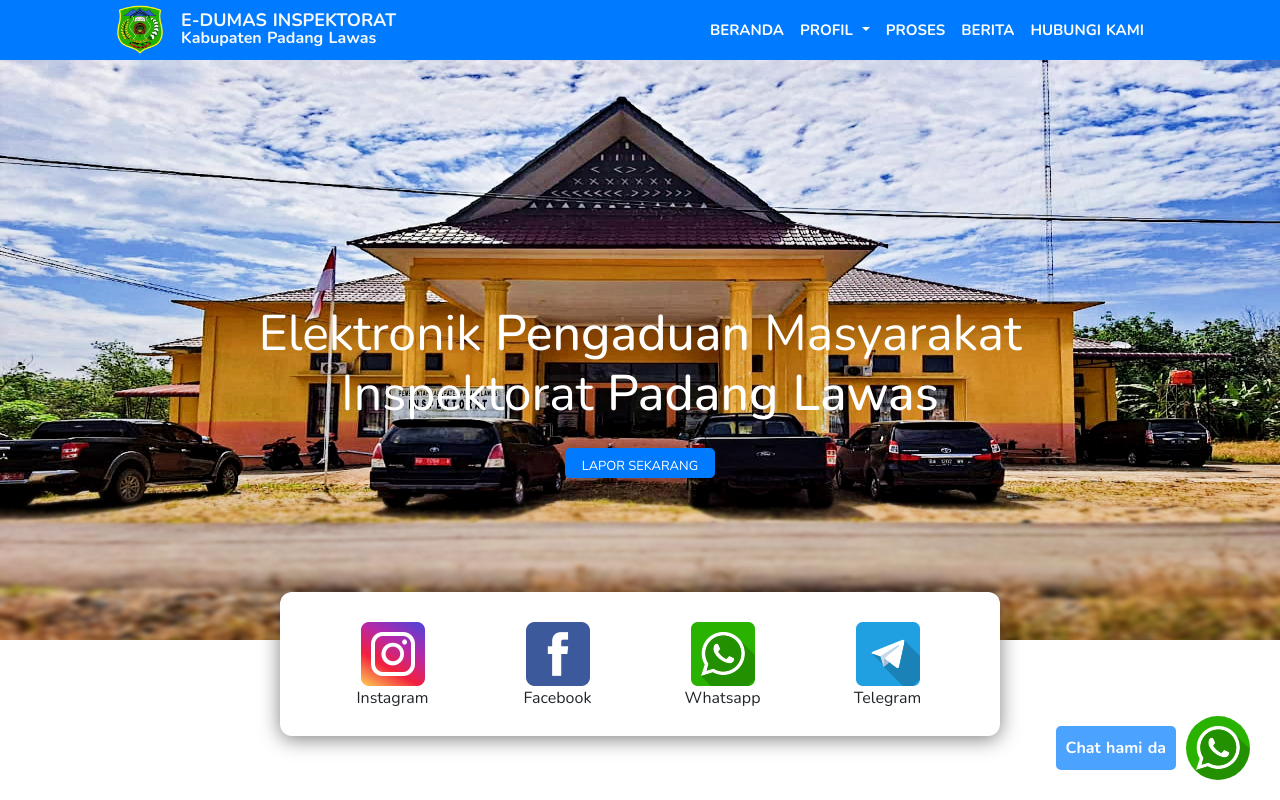
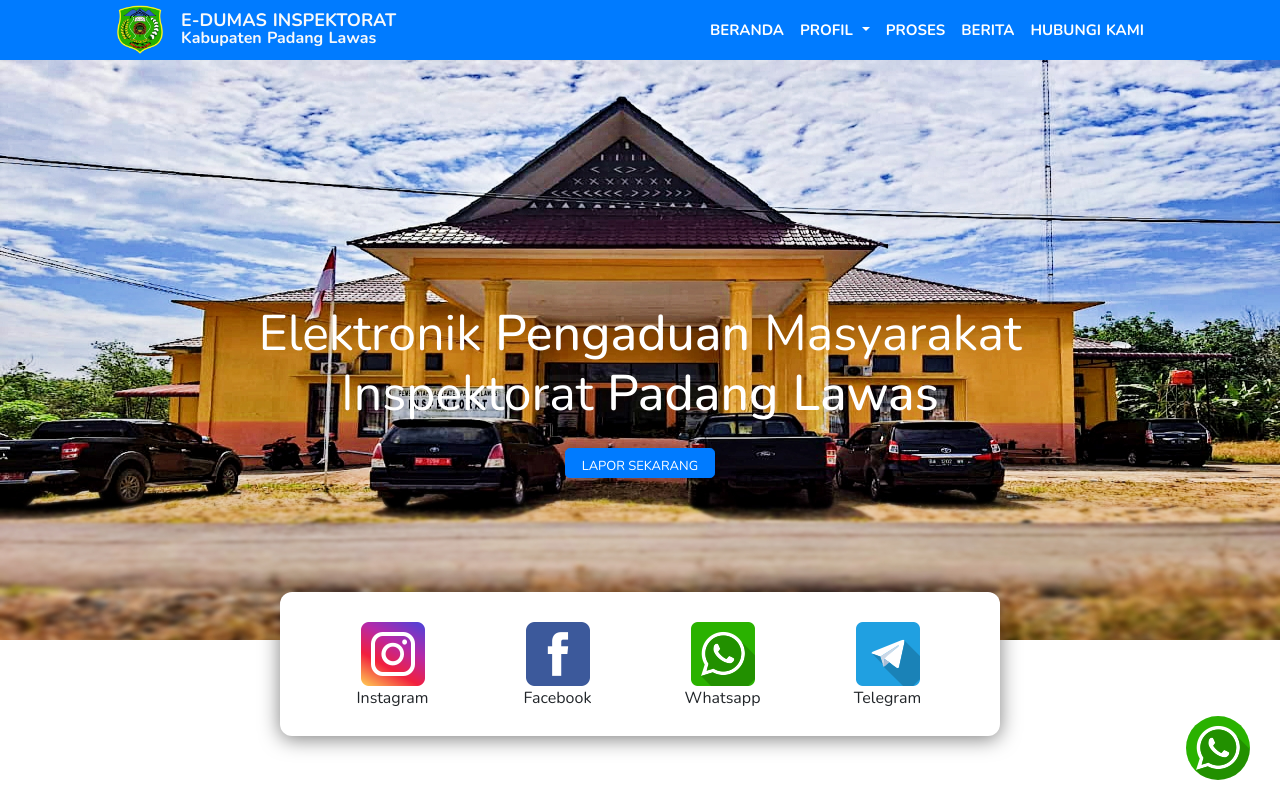
Before and after one commit to nizammarwadi/dumasinspektoratpalas, a Nuxt app: page / in a window 1280 px wide. Shown: the top 800 px of the page. Built offline with nearby package versions, Linux system fonts and the light colour scheme.

Commit message:
push all

```diff
--- a/components/atoms/ButtonResponse.vue
+++ b/components/atoms/ButtonResponse.vue
@@ -1,6 +1,6 @@
 <template>
     <div class="response">
-        <p>Chat hami da</p>
+        <!-- <p>Layanan Cepat</p> -->
         <div class="image">
             <a href="https://wa.wizard.id/4a2aed" target="_blank">
             <img src="~/assets/images/whatsapp.png" class="rounded-circle" alt="whatsapp"></a>
@@ -23,14 +23,14 @@ export default {
         align-items: center;
         padding: 20px 20px;
     }
-    .response p {
+    /* .response p {
         font-weight: 700;
         color: white;
         background-color: rgb(0, 123, 255, 0.7);
         padding: 10px;
         margin: 0;
         border-radius: 5px;
-    }
+    } */
     .image {
         padding: 0px 10px;
     }
--- a/components/organisms/Navbar.vue
+++ b/components/organisms/Navbar.vue
@@ -21,14 +21,14 @@
                     <div class="dropdown-menu" aria-labelledby="navbarDropdown">
                         <a class="dropdown-item" @click="toProfilSection">TENTANG KAMI </a>
                     <div class="dropdown-divider"></div>
-                        <a class="dropdown-item" href="/dumasinspektoratpalas/struktur-inspektorat">STRUKTUR</a>
+                        <a class="dropdown-item" href="/dumas-inspektorat.padanglawaskab/struktur-inspektorat">STRUKTUR</a>
                     </div>
                 </li>
                     <li class="nav-item">
                     <a class="nav-link js-scroll-trigger text-white" @click="toFlowusersSection">PROSES</a>
                 </li>
                 <li class="nav-item">
-                    <a class="nav-link js-scroll-trigger text-white" href="/dumasinspektoratpalas/news">BERITA</a>
+                    <a class="nav-link js-scroll-trigger text-white" href="/dumas-inspektorat.padanglawaskab/news">BERITA</a>
                 </li>
                 <li class="nav-item">
                     <a class="nav-link js-scroll-trigger text-white" @click="toFooterSection">HUBUNGI KAMI</a>
```
